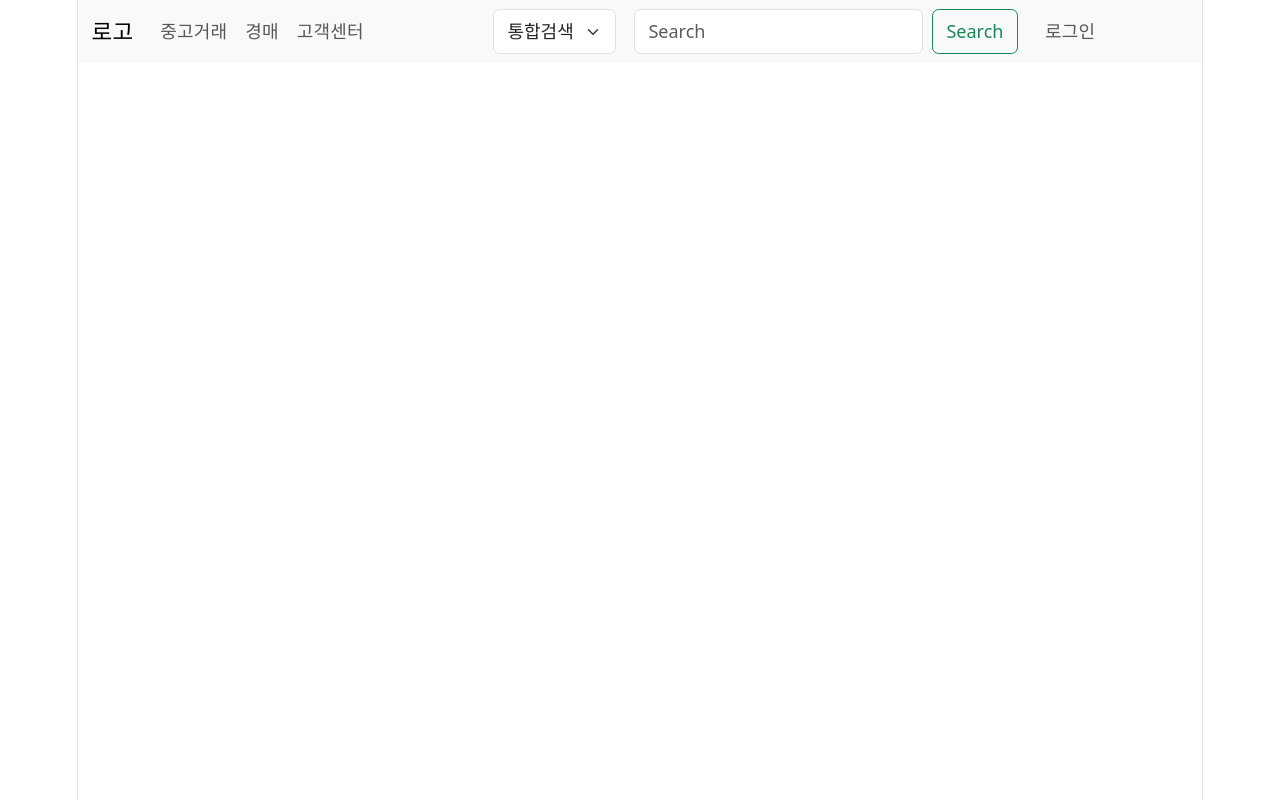
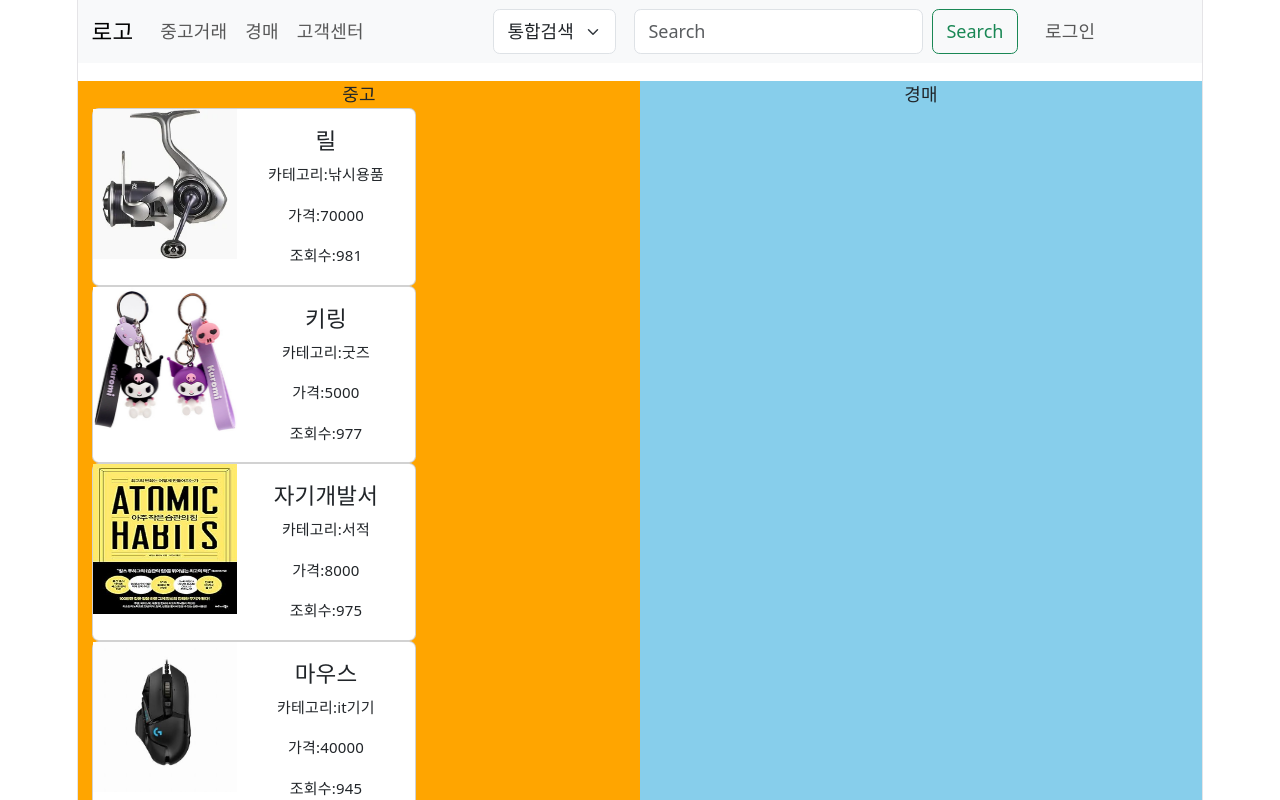
Before and after one commit to chlqjarb0216-bit/human-first-project, a React (Vite) app: page / in a window 1280 px wide. Shown: the top 800 px of the page. Built offline with nearby package versions, Linux system fonts and the light colour scheme.

Commit message:
메인페이지 css,jsx 엡에 매인페이지 경로 등록 develop에서 feature-MainPafe

```diff
--- a/src/App.jsx
+++ b/src/App.jsx
@@ -1,6 +1,7 @@
 import "./App.css";
 import { Routes, Route } from "react-router";
 import { Button, Container, Form, Nav, Navbar, Offcanvas } from "react-bootstrap";
+import MainPage from "./pages/MainPage";
 
 function App() {
     return (
@@ -9,7 +10,7 @@ function App() {
             <NavgationBar />
             <Routes>
                 {/* 메인페이지를 따로 만들것인가 아니면 물품리스트로 바로 넘어갈 것인가 */}
-                <Route path="/" element={<div></div>} />
+                <Route path="/" element={<MainPage/>} />
 
                 {/* 로그인 및 회원가입 페이지 */}
                 <Route path="/login" element={<div></div>} />
--- /dev/null
+++ b/src/csss/MainPage.css
@@ -0,0 +1,10 @@
+.MainPage-picture-size {
+    width: 45%;
+    height: 150px;
+}
+
+.MainPage-Font-Size {
+
+
+
+}
--- /dev/null
+++ b/src/pages/MainPage.jsx
@@ -0,0 +1,82 @@
+import { Container, Row, Col, Card, CardImg } from "react-bootstrap";
+import dataset from '../datas/dataset.json';
+import { useState } from "react";
+import { data } from "react-router";
+import '../csss/MainPage.css';
+
+
+function MainPage() {
+
+    console.log(dataset);
+
+    dataset.sort((a, b) => {
+        return (
+            Number(b.조회수) - Number(a.조회수)
+        )
+
+    })
+    console.log(dataset);
+
+
+
+
+
+    return (
+
+        <Container>
+
+            <Row>
+                <Col style={{ backgroundColor: 'orange' }}>
+                    <span>중고</span>
+                    <div>
+                        {
+                            dataset.map((data, index) => {
+                                if (index > 5) {
+                                    return;
+                                }
+                                return (
+                                    <Card style={{ width: '18rem', display:'flex', flexDirection:'row'}}>
+                                        <Card.Img variant="string" src={'images/' + data.img} className="MainPage-picture-size"/>
+                                        <Card.Body style={{fontSize:'15px', width:'50%'}}>
+                                            <Card.Title>{data.품목}</Card.Title>
+                                            <Card.Text>
+                                                카테고리:{data.카테고리}
+                                            </Card.Text>
+                                            <Card.Text>
+                                                가격:{data.가격}
+                                            </Card.Text>
+                                            <Card.Text>
+                                                조회수:{data.조회수}
+                                            </Card.Text>
+                                        </Card.Body>
+                                    </Card>
+
+                                );
+                            })
+                        }
+                    </div>
+
+
+                </Col>
+                <Col style={{ backgroundColor: 'skyblue' }}>
+                    <span>경매</span>
+                    <div>
+
+                    </div>
+
+
+
+                </Col>
+            </Row>
+
+        </Container>
+
+
+
+    )
+
+
+
+}
+
+export default MainPage;
```
